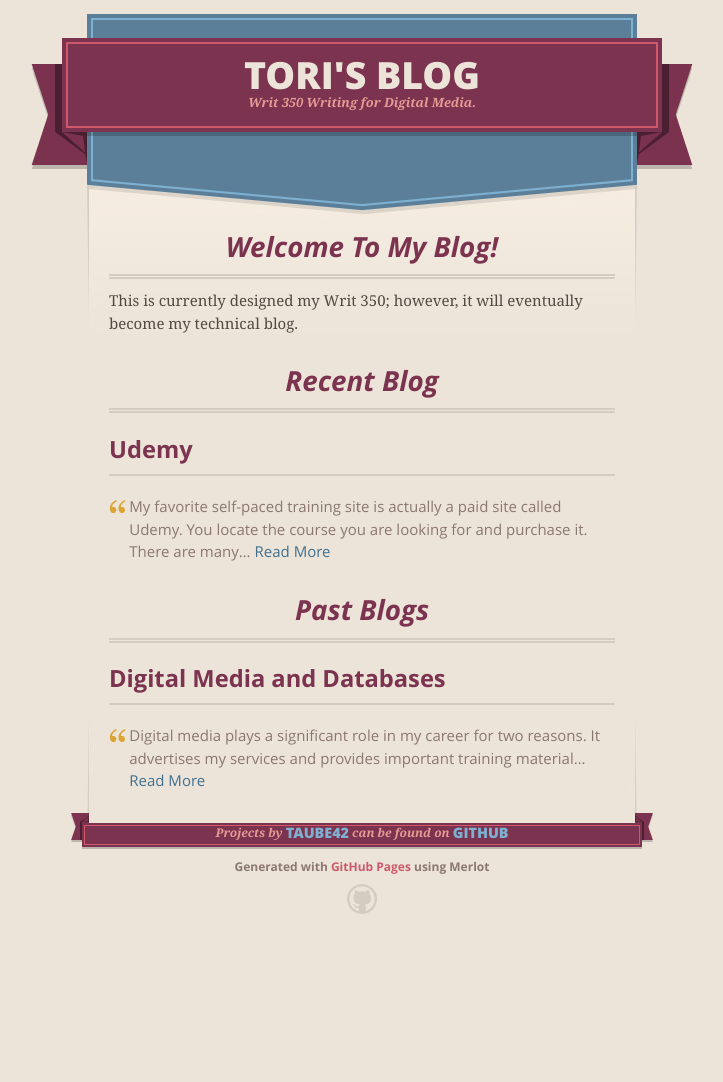
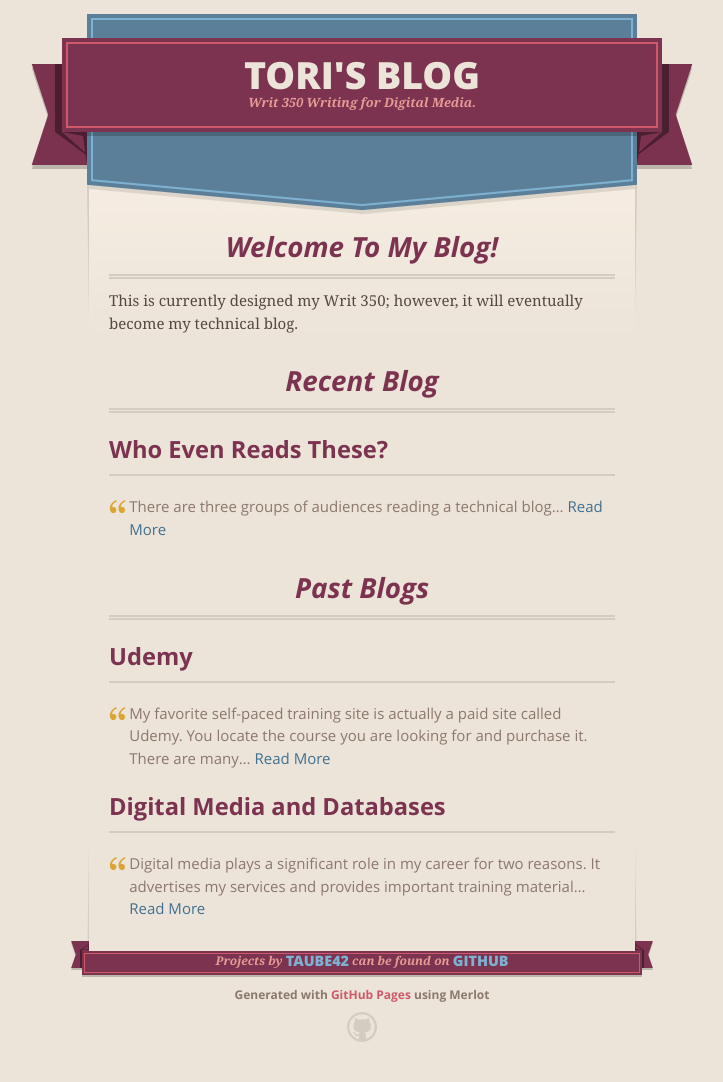
Before and after one commit to taube42/taube42.github.io, a Jekyll site: the page built from index.md, in a window 1280 px wide. Shown: the whole page, without its empty margins (278-1001 px from the left). Built offline with Jekyll 4.4.1, drawn with Linux system fonts in a browser that asks for light colours; our own code applies the rules of GitHub Pages for plain Markdown files; before the commit the page ends 954 px from its top, so only the background shows below that.

Commit message:
New Blog

```diff
--- a/index.md
+++ b/index.md
@@ -10,15 +10,20 @@ This is currently designed my Writ 350; however, it will eventually become my te
 
 # Recent Blog
 
+## Who Even Reads These?
+
+> There are three groups of audiences reading a technical blog...
+[Read More](./WhoEvenReadsThese)
+
+
+
+# Past Blogs
+
 ## Udemy
 
 > My favorite self-paced training site is actually a paid site called Udemy. You locate the course you are looking for and purchase it. There are many...
 [Read More](./Udemy)
 
-
-
-# Past Blogs
-
 ## Digital Media and Databases
 
 > Digital media plays a significant role in my career for two reasons. It advertises my services and provides important training material...
```
Also changed, not shown: WhoEvenReadsThese.md (added, +19 -0 lines).
